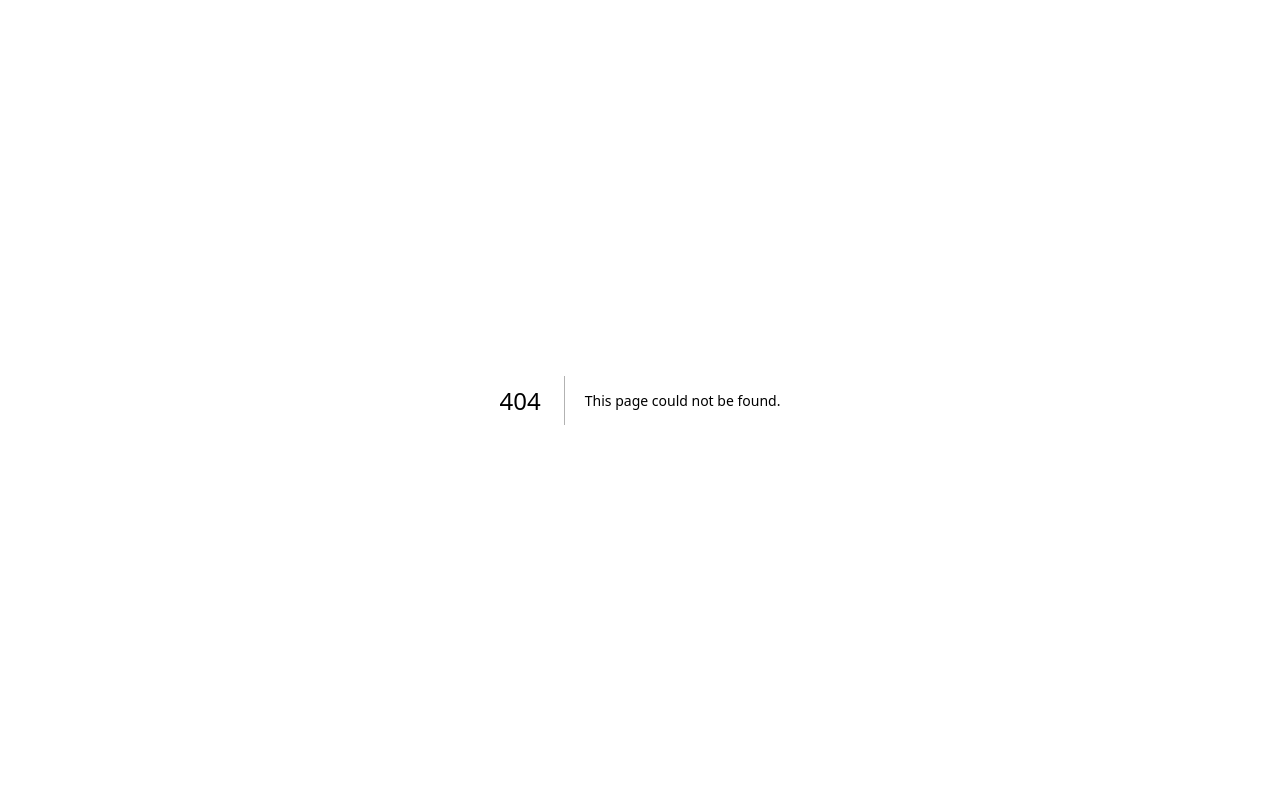
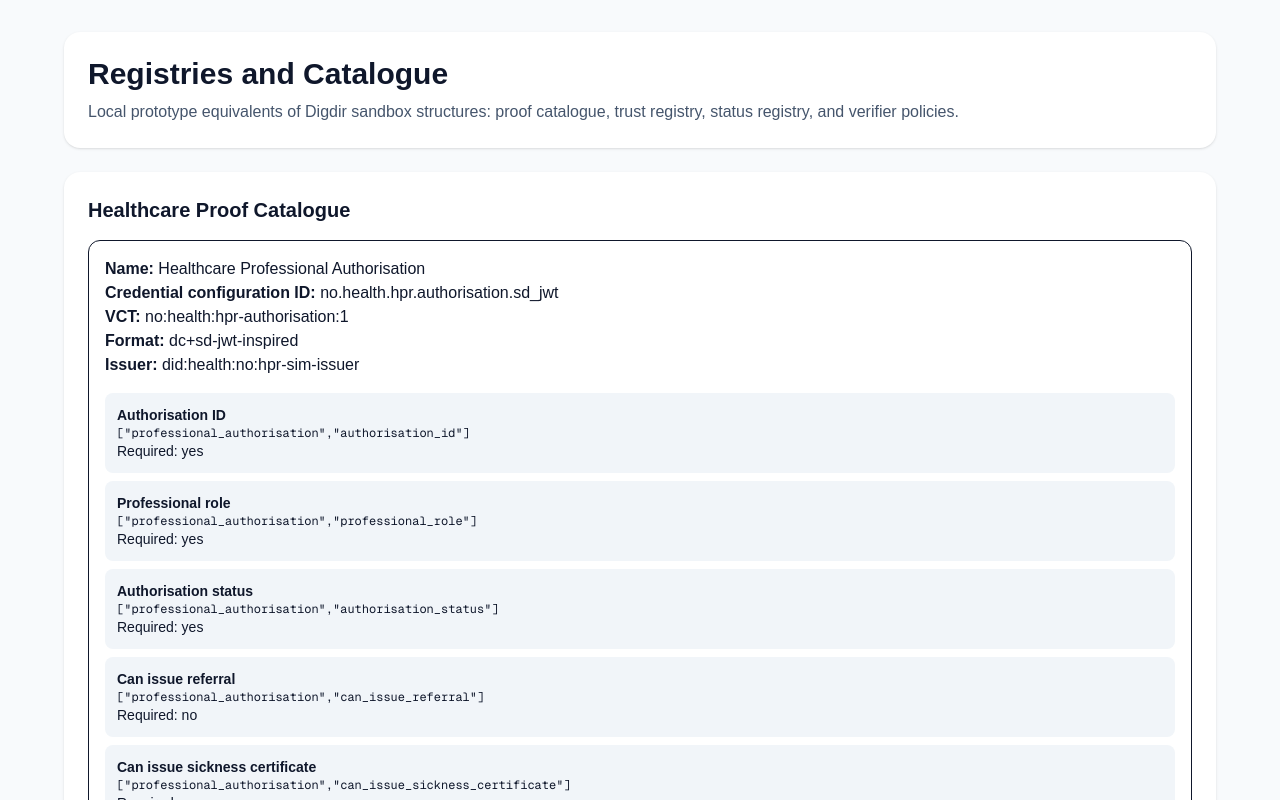
Before and after one commit to deborahtewelde/healthcare-vc-verification, a Next.js app: page /registries in a window 1280 px wide. Before the commit this address had no page. Shown: the top 800 px of the page. Built offline with nearby package versions, Linux system fonts and the light colour scheme.

Commit message:
Add registries and proof catalogue page

```diff
--- /dev/null
+++ b/app/registries/page.tsx
@@ -0,0 +1,136 @@
+import { healthcareProofCatalogue } from "@/lib/proofCatalogue";
+import { statusRegistry, trustRegistry } from "@/lib/registries";
+import { verifierPolicies } from "@/lib/policies";
+
+export default function RegistriesPage() {
+  return (
+    <main className="min-h-screen bg-slate-50 p-8 text-slate-900">
+      <div className="mx-auto max-w-6xl space-y-6">
+        <section className="rounded-2xl bg-white p-6 shadow">
+          <h1 className="text-3xl font-bold">Registries and Catalogue</h1>
+          <p className="mt-2 text-slate-600">
+            Local prototype equivalents of Digdir sandbox structures: proof
+            catalogue, trust registry, status registry, and verifier policies.
+          </p>
+        </section>
+
+        <section className="rounded-2xl bg-white p-6 shadow">
+          <h2 className="text-xl font-semibold">Healthcare Proof Catalogue</h2>
+          {healthcareProofCatalogue.map((entry) => (
+            <div
+              key={entry.credentialConfigurationId}
+              className="mt-4 rounded-xl border p-4"
+            >
+              <p>
+                <strong>Name:</strong> {entry.name}
+              </p>
+              <p>
+                <strong>Credential configuration ID:</strong>{" "}
+                {entry.credentialConfigurationId}
+              </p>
+              <p>
+                <strong>VCT:</strong> {entry.vct}
+              </p>
+              <p>
+                <strong>Format:</strong> {entry.format}
+              </p>
+              <p>
+                <strong>Issuer:</strong> {entry.issuerId}
+              </p>
+
+              <div className="mt-4 space-y-2">
+                {entry.attributes.map((attribute) => (
+                  <div
+                    key={attribute.label}
+                    className="rounded-lg bg-slate-100 p-3 text-sm"
+                  >
+                    <p>
+                      <strong>{attribute.label}</strong>
+                    </p>
+                    <p className="font-mono text-xs">
+                      {JSON.stringify(attribute.path)}
+                    </p>
+                    <p>Required: {attribute.required ? "yes" : "no"}</p>
+                  </div>
+                ))}
+              </div>
+            </div>
+          ))}
+        </section>
+
+        <section className="rounded-2xl bg-white p-6 shadow">
+          <h2 className="text-xl font-semibold">Trust Registry</h2>
+          <div className="mt-4 space-y-3">
+            {trustRegistry.map((entry) => (
+              <div key={entry.issuerId} className="rounded-xl border p-4">
+                <p>
+                  <strong>Issuer ID:</strong> {entry.issuerId}
+                </p>
+                <p>
+                  <strong>Organisation:</strong> {entry.organisation}
+                </p>
+                <p>
+                  <strong>Service:</strong> {entry.serviceName}
+                </p>
+                <p>
+                  <strong>Roles:</strong> {entry.roles.join(", ")}
+                </p>
+                <p>
+                  <strong>Trusted:</strong> {entry.trusted ? "yes" : "no"}
+                </p>
+                <p>
+                  <strong>Allowed credential types:</strong>{" "}
+                  {entry.allowedCredentialTypes.join(", ") || "none"}
+                </p>
+              </div>
+            ))}
+          </div>
+        </section>
+
+        <section className="rounded-2xl bg-white p-6 shadow">
+          <h2 className="text-xl font-semibold">Status Registry</h2>
+          <div className="mt-4 space-y-3">
+            {statusRegistry.map((entry) => (
+              <div key={entry.statusId} className="rounded-xl border p-4">
+                <p>
+                  <strong>Status ID:</strong> {entry.statusId}
+                </p>
+                <p>
+                  <strong>Credential ID:</strong> {entry.credentialId}
+                </p>
+                <p>
+                  <strong>Status:</strong> {entry.status}
+                </p>
+                <p>
+                  <strong>Updated:</strong> {entry.updatedAt}
+                </p>
+              </div>
+            ))}
+          </div>
+        </section>
+
+        <section className="rounded-2xl bg-white p-6 shadow">
+          <h2 className="text-xl font-semibold">Verifier Policies</h2>
+          <div className="mt-4 grid gap-4 md:grid-cols-2">
+            {verifierPolicies.map((policy) => (
+              <div key={policy.verifier} className="rounded-xl border p-4">
+                <h3 className="font-semibold">{policy.name}</h3>
+                <p>
+                  <strong>Verifier ID:</strong> {policy.verifier}
+                </p>
+                <p>
+                  <strong>Accepted roles:</strong>{" "}
+                  {policy.acceptedRoles.join(", ")}
+                </p>
+                <p>
+                  <strong>Accepted document types:</strong>{" "}
+                  {policy.acceptedDocumentTypes.join(", ")}
+                </p>
+              </div>
+            ))}
+          </div>
+        </section>
+      </div>
+    </main>
+  );
+}
```
Also changed, not shown: lib/proofCatalogue.ts (renamed from lib/proofCatalouge.ts).
